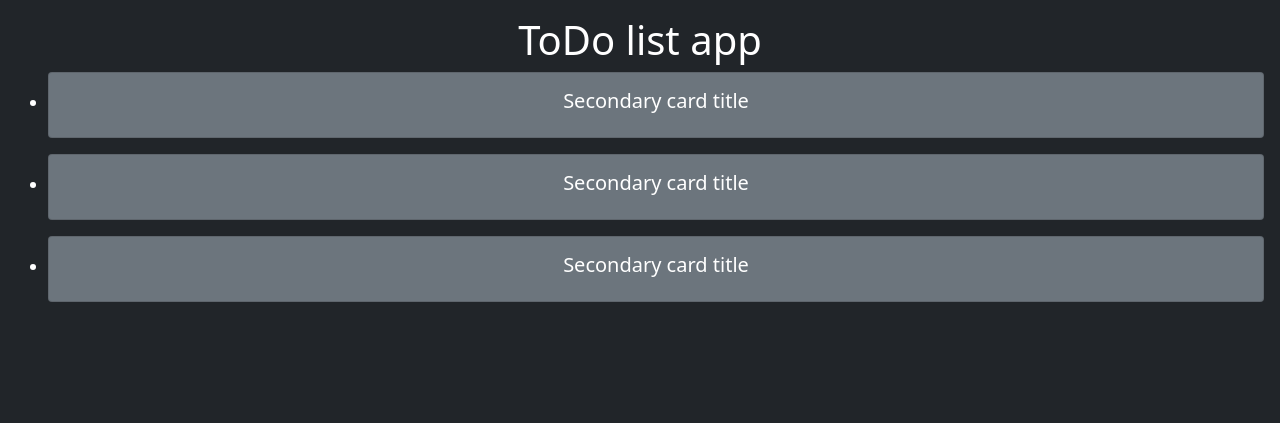
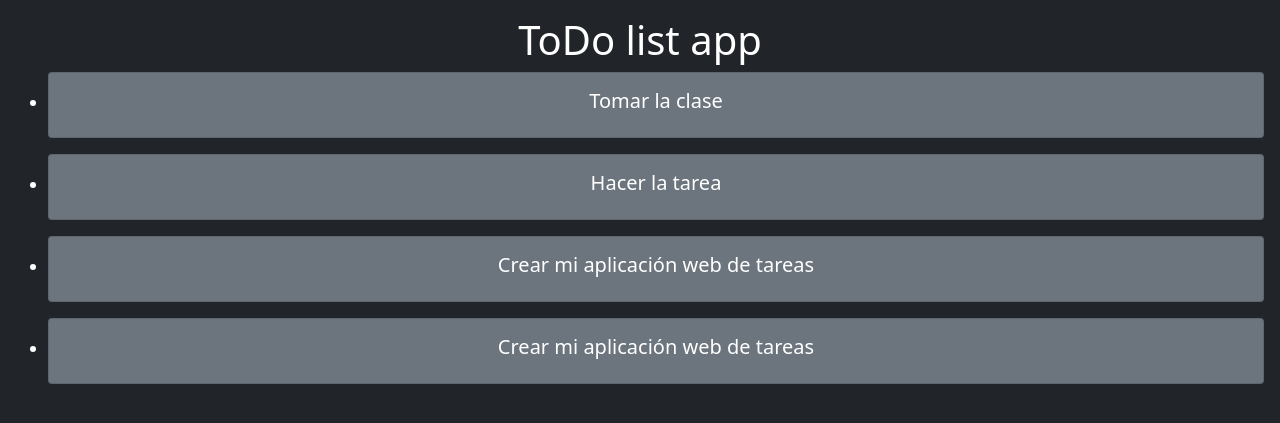
Before and after one commit to Mozta/app-web-todo-list, a Flask app: page / in a window 1280 px wide. Shown: the top 423 px of the page. Run offline with Flask 2, Linux system fonts and the light colour scheme; some libraries are stand-ins or nearby versions.

Commit message:
for tasks

```diff
--- a/app.py
+++ b/app.py
@@ -5,7 +5,30 @@ app = Flask(__name__)
 
 @app.route('/')
 def home():
-    return render_template('index.html')
+    tasks = [
+        {
+            'id': 1,
+            'name': 'Tomar la clase',
+            'check': False
+        },
+        {
+            'id': 2,
+            'name': 'Hacer la tarea',
+            'check': False
+        },
+        {
+            'id': 3,
+            'name': 'Crear mi aplicación web de tareas',
+            'check': False
+        },
+        {
+            'id': 4,
+            'name': 'Crear mi aplicación web de tareas',
+            'check': False
+        },
+    ]
+
+    return render_template('index.html', tasks=tasks)
 
 if __name__ == '__main__':
     app.run(debug=True)
--- a/templates/index.html
+++ b/templates/index.html
@@ -20,28 +20,17 @@
 
         <div>
             <ul>
-                <li>
-                    <div class="card text-white bg-secondary mb-3" >
-                        <div class="card-body">
-                          <h5 class="card-title">Secondary card title</h5>
+                {% for task in tasks %}
+                    <li>
+                        <div class="card text-white bg-secondary mb-3" >
+                            <div class="card-body">
+                                <h5 class="card-title">{{task['name']}}</h5>
+                            </div>
                         </div>
-                      </div>
-                </li>
-                <li>
-                    <div class="card text-white bg-secondary mb-3" >
-                        <div class="card-body">
-                          <h5 class="card-title">Secondary card title</h5>
-                        </div>
-                      </div>
-                </li>
-                <li>
-                    <div class="card text-white bg-secondary mb-3" >
-                        <div class="card-body">
-                          <h5 class="card-title">Secondary card title</h5>
-                        </div>
-                      </div>
-                </li>
+                    </li>
+                {% endfor %}
             </ul>
+
         </div>
     </div>
 
```
